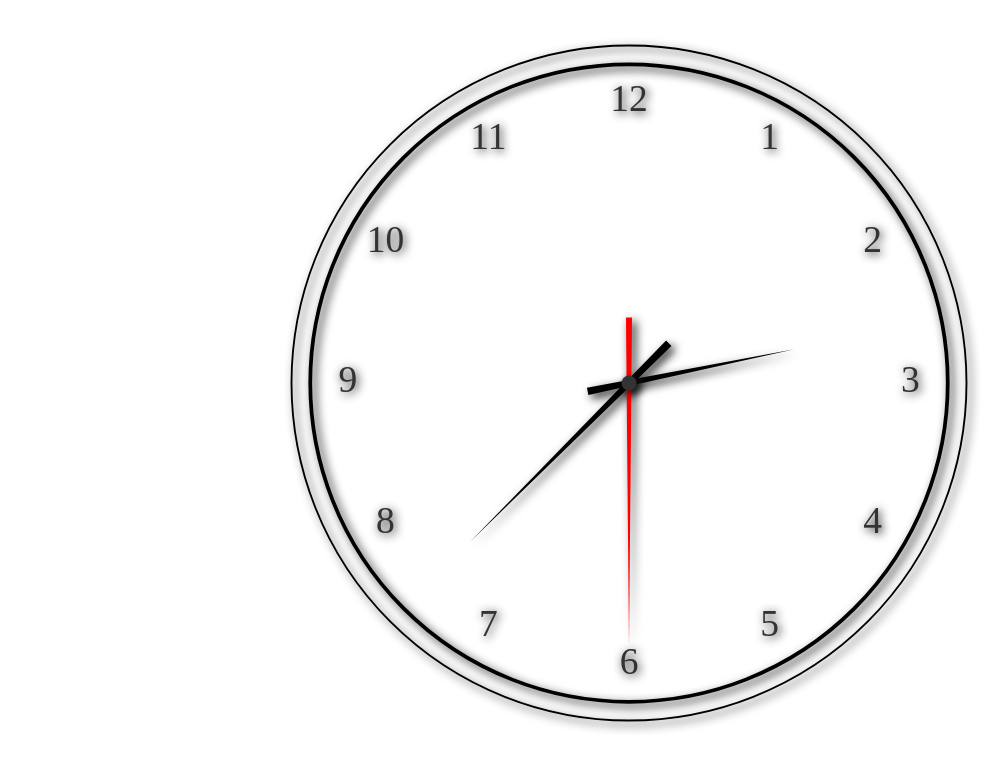
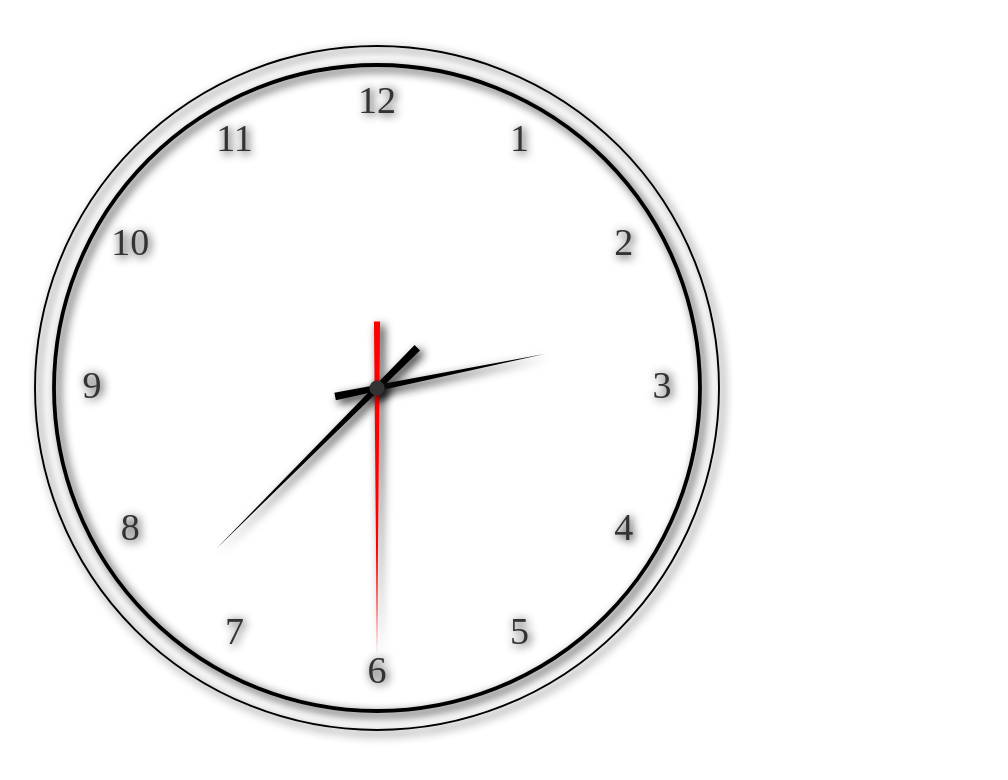
Before and after one commit to djmetzle/clock-toy, a browser extension: page index.html in a window 1280 px wide. Shown: the whole page, without its empty margins (11-1019 px from the left). Drawn offline with Linux system fonts and the light colour scheme.

Commit message:
Allow clock-toy to be used as a chrome extension

```diff
--- a/clock.js
+++ b/clock.js
@@ -45,7 +45,7 @@ function resize_to_window() {
 	boxWidth = windowWidth > windowHieght
 			? windowHieght : windowWidth;
 
-	boxWidth -= 50.0;
+	boxWidth *= 0.95;
 
 	ctx.canvas.style.width = window.boxWidth + 'px';
 	ctx.canvas.style.height = window.boxWidth + 'px';
@@ -65,3 +65,5 @@ function clock_init() {
 
 	window.requestAnimationFrame(drawCurrent);
 }
+
+clock_init()
--- a/index.html
+++ b/index.html
@@ -2,15 +2,23 @@
 	<head>
 		<meta charset="utf-8"/>
 		<title>JS Fun!</title>
+      <style>
+      body {
+         width: 580px;
+         height: 580px;
+         background-color: white;
+         overflow: hidden;
+      }
+      </style>
+	</head>
+
+   <body>
+		<center>
+		<canvas id="clock_widget" width="560" height="560">A Simple Clock Widget</canvas>
+		</center>
 		<script src="clock-object.js"></script>
 		<script src="clock-face.js"></script>
 		<script src="clock.js"></script>
-	</head>
-
-	<body onload="clock_init();">
-		<center>
-		<canvas id="clock_widget" width="600" height="600">A Simple Clock Widget</canvas>
-		</center>
-
+      <script>clock_init();</script>
 	</body>
 </html>
```
Also changed, not shown: logo-small.png (added), manifest.json (added).
